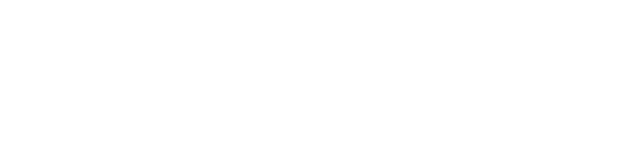
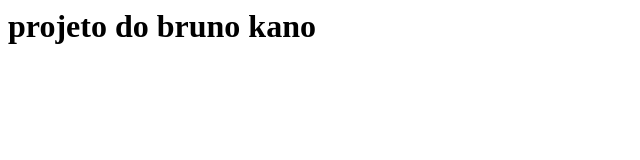
Before and after one commit to brunokno/curso-git, a plain HTML site: page index.html in a window 1280 px wide. Shown: the whole page, without its empty margins (0-640 px from the left). Drawn offline with Linux system fonts and the light colour scheme.

Commit message:
Titulo da pagina

```diff
--- a/index.html
+++ b/index.html
@@ -2,5 +2,6 @@
 <head>
 </head>
 <body>
+<h1>projeto do bruno kano</h1>
 </body>
 </html>
```
